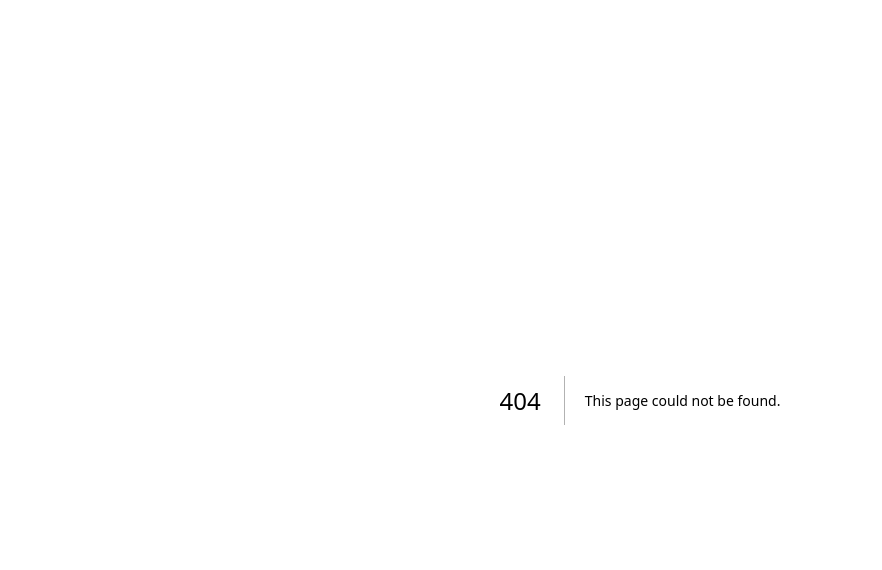
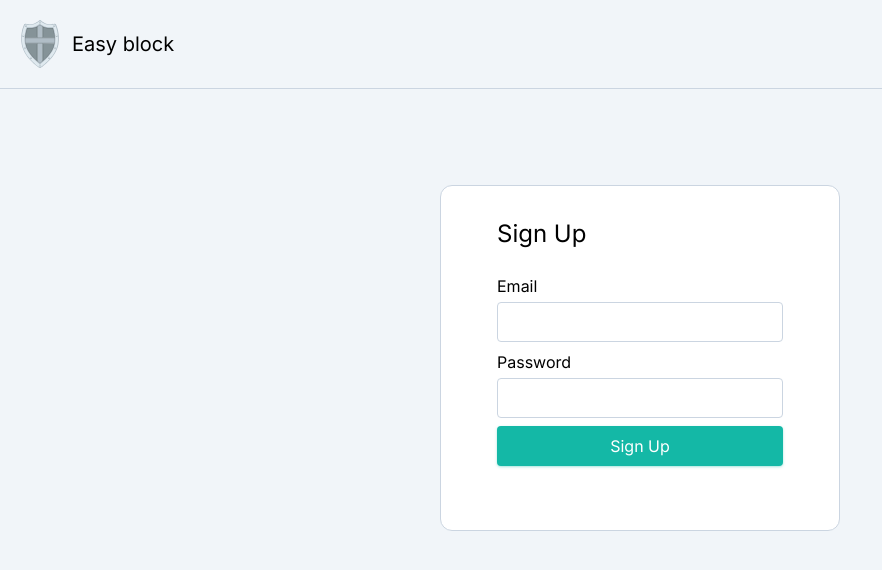
Before and after one commit to ihnatenkoo/Block-List-Widget-Client, a Next.js app: page /sign-up in a window 1280 px wide. Before the commit this address had no page. Shown: the top 570 px of the page, without its empty margins (0-882 px from the left). Built offline with nearby package versions, Linux system fonts and the light colour scheme.

Commit message:
Create SignUpPage

```diff
--- /dev/null
+++ b/pages/sign-up.tsx
@@ -0,0 +1,3 @@
+import { SignUpPage } from '@/pages/sign-up';
+
+export default SignUpPage;
--- /dev/null
+++ b/src/features/auth/index.ts
@@ -0,0 +1 @@
+export { SignUpForm } from './ui/sign-up-form';
--- a/src/pages/home.tsx
+++ b/src/pages/home.tsx
@@ -5,7 +5,7 @@ import { UiTextField } from '@/shared/ui/ui-text-filed';
 import { UiSelectField } from '@/shared/ui/ui-select-field';
 import { UiLink } from '@/shared/ui/ui-link';
 import { UiSpinner } from '@/shared/ui/ui-spinner';
-import UiHeader from '@/shared/ui/ui-header';
+import { UiHeader } from '@/shared/ui/ui-header';
 
 export const HomePage = () => {
   const { data } = useQuery({
--- /dev/null
+++ b/src/pages/sign-up.tsx
@@ -0,0 +1,13 @@
+import { SignUpForm } from '@/features/auth';
+import { UiFormPageLayout } from '@/shared/ui/layouts/ui-form-page-layout';
+import { UiHeader } from '@/shared/ui/ui-header';
+
+export const SignUpPage = () => {
+  return (
+    <UiFormPageLayout
+      title="Sign Up"
+      header={<UiHeader />}
+      form={<SignUpForm />}
+    />
+  );
+};
--- a/src/shared/ui/ui-header.tsx
+++ b/src/shared/ui/ui-header.tsx
@@ -7,7 +7,7 @@ export const UiHeader = ({
   right,
 }: {
   className?: string;
-  right: ReactNode;
+  right?: ReactNode;
 }) => {
   return (
     <header
@@ -21,5 +21,3 @@ export const UiHeader = ({
     </header>
   );
 };
-
-export default UiHeader;
```
